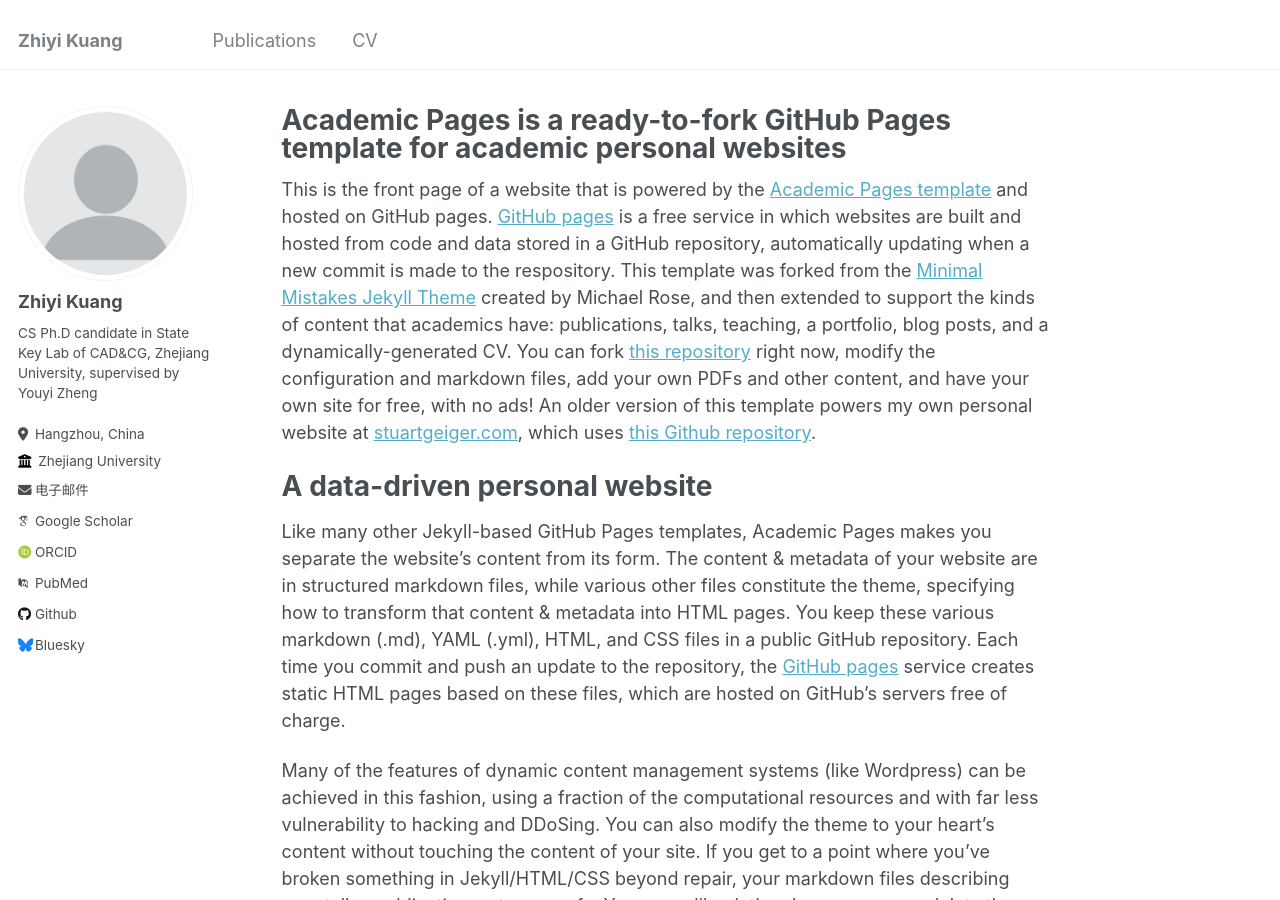
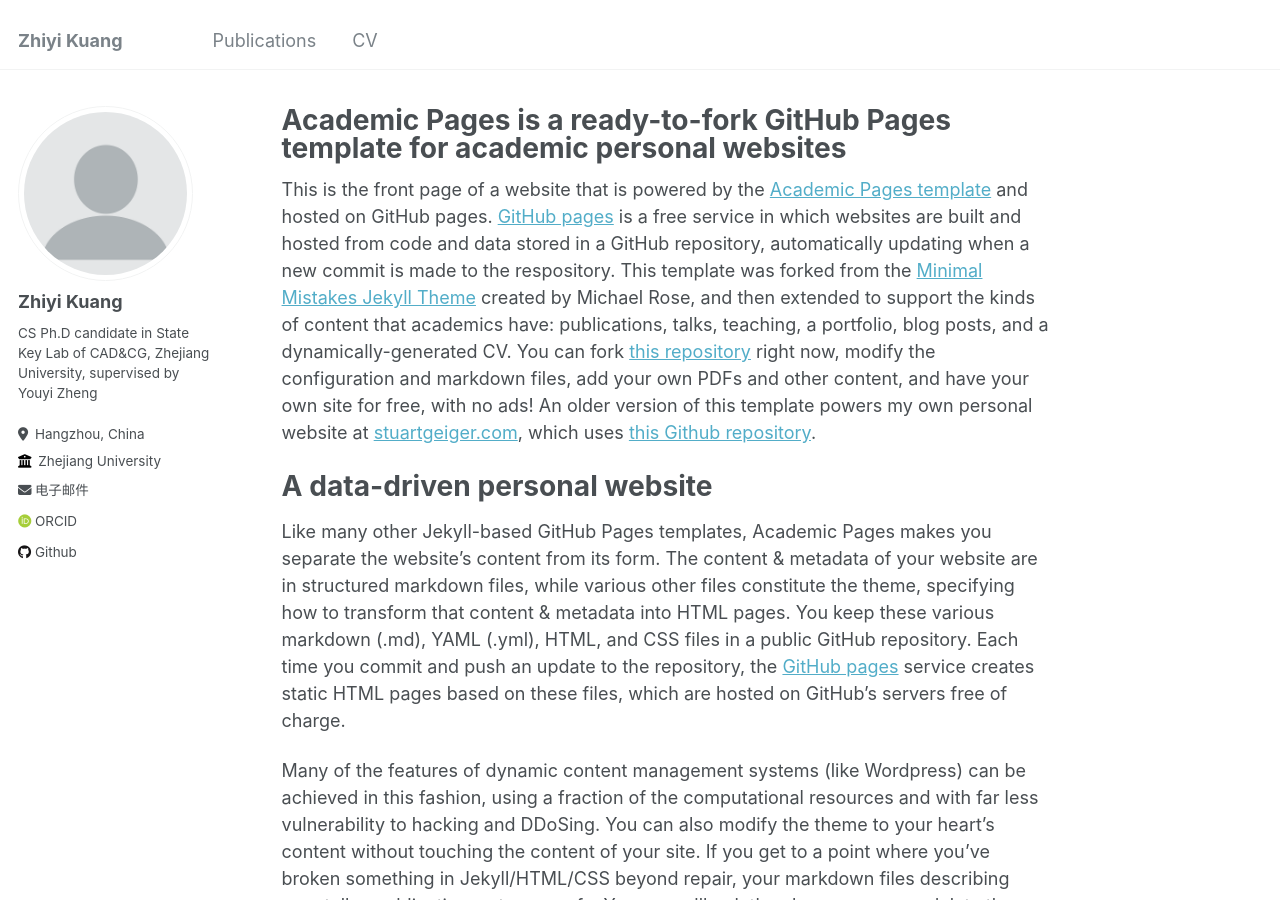
Before and after one commit to Musinghead/musinghead.github.io, a Jekyll site: the page built from _pages/about.md, in a window 1280 px wide and 900 px high. Built offline with Jekyll 4.4.1, drawn with Linux system fonts in a browser that asks for light colours; some web fonts are replaced; some of the changed lines change nothing that is shown.

Commit message:
Update _config.yml

```diff
--- a/_config.yml
+++ b/_config.yml
@@ -32,11 +32,11 @@
 
   # Academic websites
   arxiv            : # URL - Update with the correct link to your profile
-  googlescholar    : "https://scholar.google.com/citations?user=PS_CX0AAAAAJ"
+  googlescholar    : # "https://scholar.google.com/citations?user=PS_CX0AAAAAJ"
   impactstory      : # URL
-  orcid            : "http://orcid.org/yourorcidurl"
+  orcid            : "https://orcid.org/my-orcid?orcid=0000-0002-1559-5313"
   semantic         : # URL
-  pubmed           : "https://www.ncbi.nlm.nih.gov/pubmed/?term=john+snow"
+  pubmed           : # "https://www.ncbi.nlm.nih.gov/pubmed/?term=john+snow"
   researchgate     : # URL
 
   # Repositories and software development
@@ -48,7 +48,7 @@
   stackoverflow    : # User number or user number and name (i.e., use "1" or "1/jeff-atwood")
 
   # Social media
-  bluesky          : "bsky.app" # Replace this with you Bluesky username
+  bluesky          : # "bsky.app" # Replace this with you Bluesky username
   facebook         : # Username
   flickr           : # Username
   foursquare       : # Username
```
